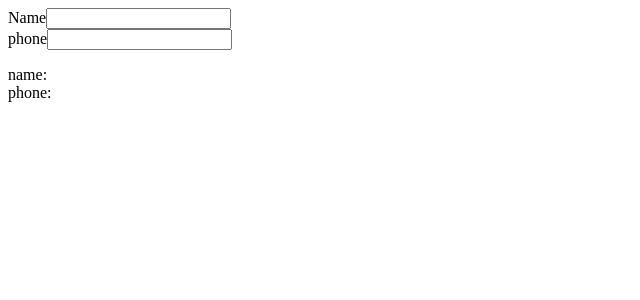
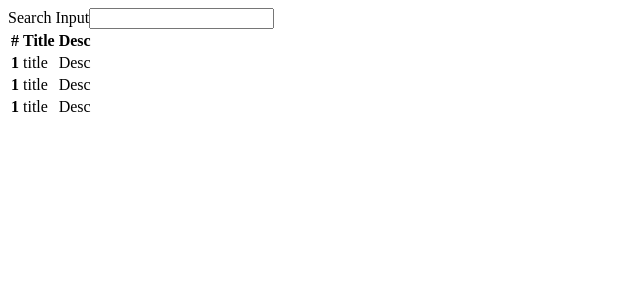
Before and after one commit to Muhammed-Saleh/UseEffect-UseRef---working-with-API-and-Prev-State, a React (Create React App) app: page / in a window 1280 px wide. Shown: the top 300 px of the page, without its empty margins (0-640 px from the left). Built offline with nearby package versions, Linux system fonts and the light colour scheme.

Commit message:
adding the markup to app.js

```diff
--- a/src/App/App.js
+++ b/src/App/App.js
@@ -1,94 +1,54 @@
 import React, { useState, useEffect } from 'react'
 import './App.css';
 
-const App = () => {
-    const [name, setName] = useState("");
-    const [phone, setPhone] = useState("");
+export default function App() {
+    return (
+      <div className='container'>
+        <div className='row'>
+          <div className='col'>
+            <div className='my-3'>
+              <label htmlFor='exampleFormControlInput1' className='form-label'>
+                Search Input
+              </label>
+              <input
+                type='text'
+                className='form-control'
+                id='exampleFormControlInput1'
+              />
+            </div>
+          </div>
+        </div>
 
- ///--------////////////////////////////////////////--------///
- // 01
-
-    //useEffect with empty dependency array
-    //run one time only
-    //when: after first
-    //--------------
-    //render
-    //useEffect
-
-    // useEffect(() => {
-    //     //ADD UR CODE
-    //     console.log('use effect one time');
-    // }, []) //useEffect dependency array
-
-
- ///--------////////////////////////////////////////--------///
- // 02
-//useEffect with not empty dependency array
-
-    // // render
-    // // useEffect
-    // useEffect(() => {
-    //     //ADD UR CODE
-    //     if (name || phone)
-    //         console.log('update');
-    // }, [name, phone]); //useEffect dependency array
-    // //watcher -> state / props / var
-
- ///--------////////////////////////////////////////--------///
- // 03
-//useEffect without dependency array
-    //run when update happen
-    //when: run after first, and after re-render
-    // useEffect(() => {
-    //     console.log("effect");
-    // });
-
-    //render
-    //change->
-    //re render
-    //use Effect
-
- ///--------////////////////////////////////////////--------///
- // clean up
-
-    useEffect(() => {
-        if(name) {
-            const timeOut = setTimeout(() => {
-                console.log("effect");
-            }, 2000);
-
-            return () => {
-                clearTimeout(timeOut);
-            };
-        };
-    }, [name]);
-
-    //render
-    //use Effect x1
-    //return / init clean up
-
-    //change state
-    //render
-    //clean up excute
-    //useEffect -> watcher -> name updated -> run
-    //return / init clean up
-
-
-
-
-    return (
-        <div>
-            <label>Name</label>
-            <input onChange={(e => setName(e.target.value))} value= {name}/>
-            <br/>
-            <label>phone</label>
-            <input onChange={(e => setPhone(e.target.value))} value= {phone}/>
-
-            <p>
-                name: {name} <br /> phone: {phone}
-            </p>
+        <div className='row'>
+          <div className='col'>
+            <table className='table'>
+              <thead>
+                <tr>
+                  <th scope='col'>#</th>
+                  <th scope='col'>Title</th>
+                  <th scope='col'>Desc</th>
+                </tr>
+              </thead>
+              <tbody>
+                <tr>
+                  <th scope='row'>1</th>
+                  <td>title</td>
+                  <td>Desc</td>
+                </tr>
+                <tr>
+                  <th scope='row'>1</th>
+                  <td>title</td>
+                  <td>Desc</td>
+                </tr>
+                <tr>
+                  <th scope='row'>1</th>
+                  <td>title</td>
+                  <td>Desc</td>
+                </tr>
+              </tbody>
+            </table>
+          </div>
         </div>
+      </div>
     );
-};
-
-export default App;
+  }
```
